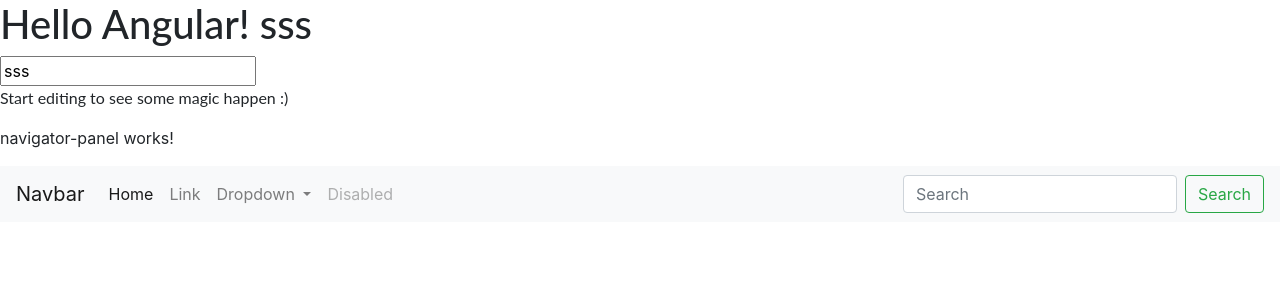
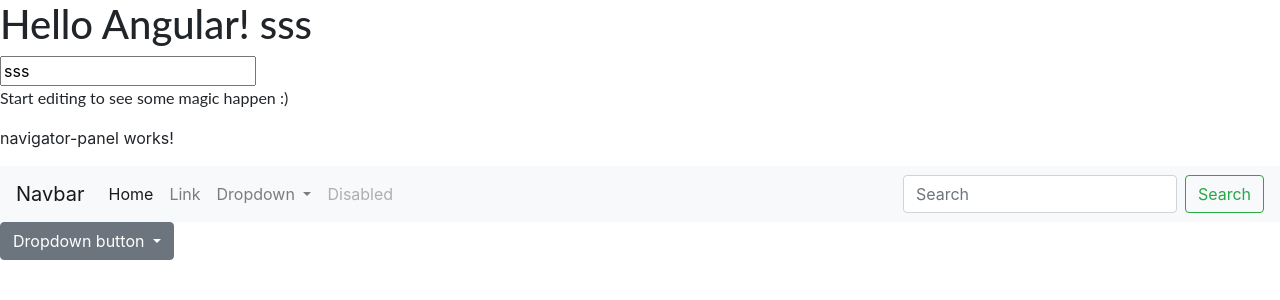
Before and after one commit to Pamellino/angular-tests, an Angular app: page / in a window 1280 px wide. Shown: the top 300 px of the page. Built offline with nearby package versions, Linux system fonts and the light colour scheme.

Commit message:
1 file modified

```diff
--- a/src/app/navigator-panel/navigator-panel.component.html
+++ b/src/app/navigator-panel/navigator-panel.component.html
@@ -36,3 +36,14 @@
     </form>
   </div>
 </nav>
+
+<div class="dropdown">
+  <button class="btn btn-secondary dropdown-toggle" type="button" id="dropdownMenuButton" data-toggle="dropdown" aria-haspopup="true" aria-expanded="false">
+    Dropdown button
+  </button>
+  <div class="dropdown-menu" aria-labelledby="dropdownMenuButton">
+    <a class="dropdown-item" href="#">Action</a>
+    <a class="dropdown-item" href="#">Another action</a>
+    <a class="dropdown-item" href="#">Something else here</a>
+  </div>
+</div>
```
